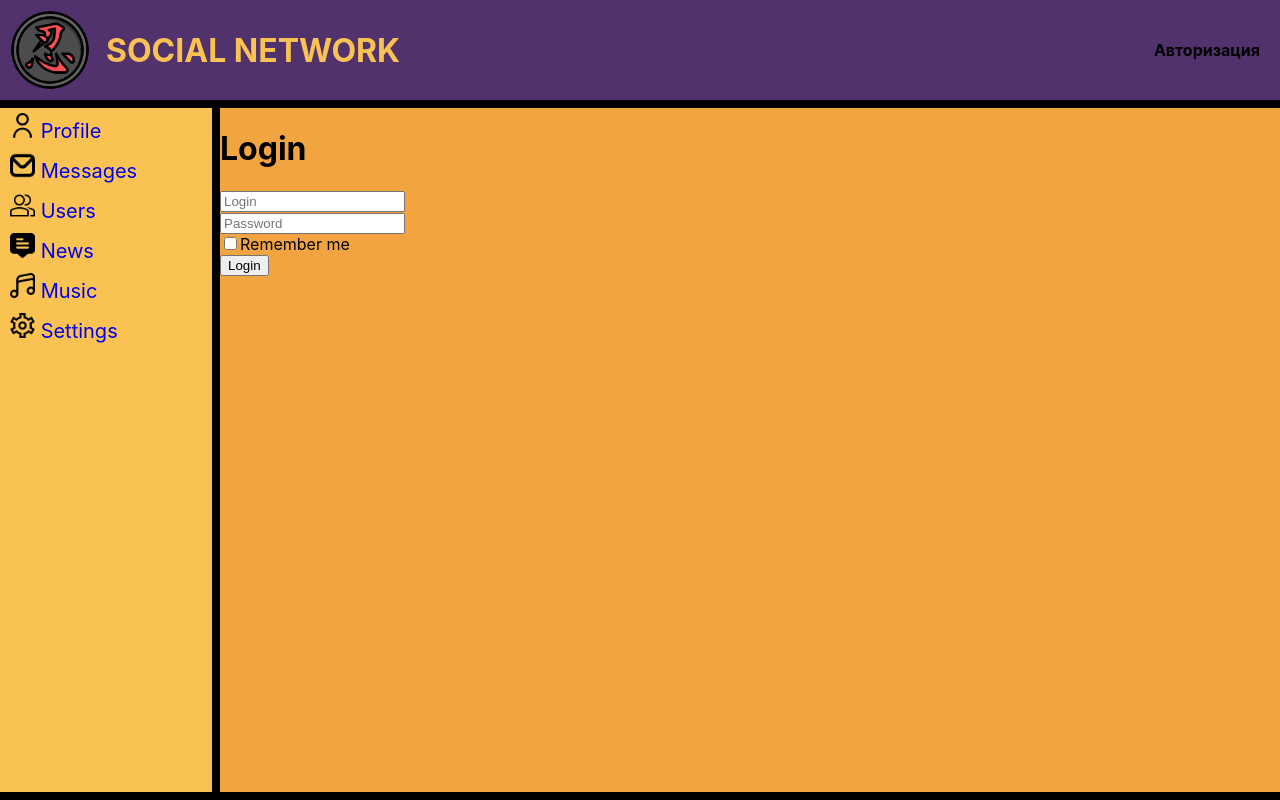
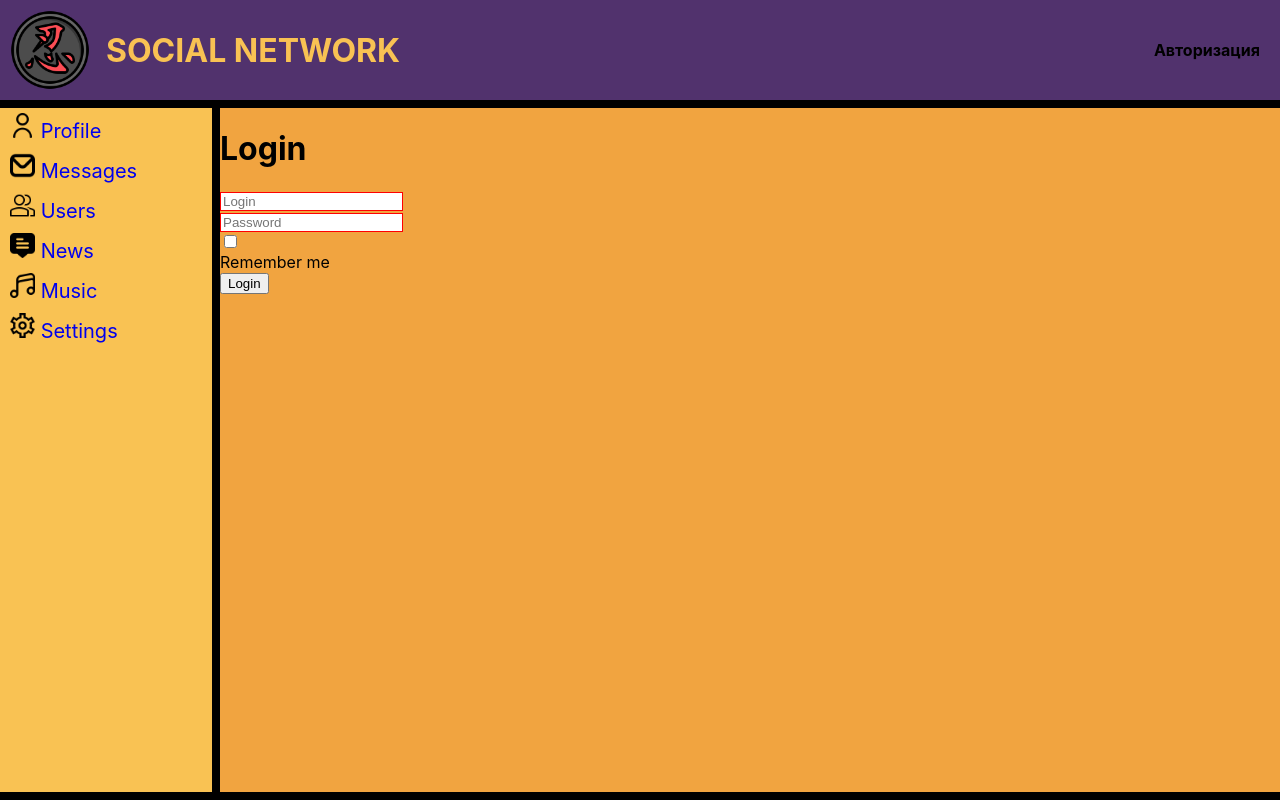
Before and after one commit to SempaiDarcy/social_network, a React (Create React App) app: page /login in a window 1280 px wide. Built offline with nearby package versions, Linux system fonts and the light colour scheme; no server answers.

Commit message:
redux-form field validation (валидация, ошибки). Осторожно Замыкание! 77

```diff
--- a/src/components/Dialogs/AddMessageFromRedux.tsx
+++ b/src/components/Dialogs/AddMessageFromRedux.tsx
@@ -1,15 +1,23 @@
 import React from "react";
 import {Field, InjectedFormProps, reduxForm} from "redux-form";
 import {FormDataType} from "./Dialogs";
+import {Textarea} from "../common/FormsControls/FormsControls";
+import {maxLengthCreator, requiredField} from "../../utils/validators";
 
+const maxLength10 = maxLengthCreator(100)
 const AddMessageForm: React.FC<InjectedFormProps<FormDataType>> = (props) => {
     const {handleSubmit} = props
-    return <form onSubmit={handleSubmit}>
-        <Field type={'text'}  component={'textarea'} name={'message'} placeholder={'Enter your message'}/>
-        <button>Send</button>
-    </form>
+    return (
+        <form onSubmit={handleSubmit}>
+            <Field type={'text'}
+                   component={Textarea}
+                   name={'message'}
+                   placeholder={'Enter your message'}
+                   validate={[requiredField,maxLength10]}/>
+            <button>Send</button>
+        </form>)
 }
 
 export const AddMessageFromRedux = reduxForm<FormDataType>({
-    form:'dialogAddMessageForm'
+    form: 'dialogAddMessageForm'
 })(AddMessageForm)
--- a/src/components/Login/Login.tsx
+++ b/src/components/Login/Login.tsx
@@ -1,18 +1,22 @@
 import React from 'react';
 import {Field, InjectedFormProps, reduxForm} from "redux-form";
+import {Input} from "../common/FormsControls/FormsControls";
+import {maxLengthCreator, requiredField} from "../../utils/validators";
 
 type FormDataType = {
     login: string,
     password: string,
     rememberMe: boolean
 }
+const maxLength15 = maxLengthCreator(15)
+const maxLength10 = maxLengthCreator(10)
 const LoginForm: React.FC<InjectedFormProps<FormDataType>> = (props) => {
     return (
         <div>
             <form onSubmit={props.handleSubmit}>
-                <div><Field placeholder={'Login'} name={'login'} component={'input'}/></div>
-                <div><Field placeholder={'Password'} name={'password'} component={'input'}/></div>
-                <div><Field type="checkbox" name={'rememberMe'} component={'input'}/>Remember me</div>
+                <div><Field validate={[requiredField,maxLength10]} placeholder={'Login'} name={'login'} component={Input}/></div>
+                <div><Field validate={[requiredField,maxLength15]} placeholder={'Password'} name={'password'} component={Input}/></div>
+                <div><Field type="checkbox" name={'rememberMe'} component={Input}/>Remember me</div>
                 <div>
                     <button>Login</button>
                 </div>
--- a/src/components/Profile/MyPosts/AddPost/PostReduxForm.tsx
+++ b/src/components/Profile/MyPosts/AddPost/PostReduxForm.tsx
@@ -2,12 +2,20 @@ import React from "react";
 import {Field, InjectedFormProps, reduxForm} from "redux-form";
 import s from "./AddPost.module.css";
 import {AddPostFormDataType} from "./AddPost";
+import {maxLengthCreator, requiredField} from "../../../../utils/validators";
+import {Textarea} from "../../../common/FormsControls/FormsControls";
+
+const maxLength10 = maxLengthCreator(10)
 
 const PostForm: React.FC<InjectedFormProps<AddPostFormDataType>> = (props) => {
     const {handleSubmit} = props
     return (
             <form onSubmit={handleSubmit}>
-                <Field type={'text'} placeholder={'Add your post'} name={'post'} component={'textarea'}
+                <Field type={'text'}
+                       placeholder={'Add your post'}
+                       name={'post'}
+                       component={Textarea}
+                       validate={[requiredField,maxLength10]}
                 />
                 <button
                     className={s.button}
--- /dev/null
+++ b/src/components/common/FormsControls/FormsControls.module.css
@@ -0,0 +1,12 @@
+.form-control {
+
+}
+.error_input {
+
+}
+.error_textarea {
+    border: 1px red solid ;
+}
+.error_span {
+    color: red;
+}
--- /dev/null
+++ b/src/components/common/FormsControls/FormsControls.tsx
@@ -0,0 +1,76 @@
+import React from 'react';
+import s from './FormsControls.module.css';
+
+interface FormControlProps {
+    children: React.ReactNode;
+    meta: {
+        touched: boolean;
+        error: string;
+    };
+}
+
+export const FormControl = ({ children, meta, ...props }: FormControlProps) => {
+    const hasError = meta.touched && meta.error;
+    return (
+        <div className={s.formControl + ' ' + (hasError ? s.error : '')}>
+            <div>{children}</div>
+            {hasError && <span className={s.error_span}>{meta.error}</span>}
+        </div>
+    );
+};
+
+interface TextareaProps {
+    input: {
+        value: string;
+        onChange: (event: React.ChangeEvent<HTMLTextAreaElement>) => void;
+    };
+    meta: {
+        touched: boolean;
+        error: string;
+    };
+}
+
+export const Textarea = ({ input, meta, ...props }: TextareaProps) => {
+    return (
+        <FormControl meta={meta} {...props}>
+            <textarea className={s.error_textarea} {...input} {...props} />
+        </FormControl>
+    );
+};
+
+interface InputProps {
+    input: {
+        value: string;
+        onChange: (event: React.ChangeEvent<HTMLInputElement>) => void;
+    };
+    meta: {
+        touched: boolean;
+        error: string;
+    };
+}
+
+export const Input = ({ input, meta, ...props }: InputProps) => {
+    return (
+        <FormControl meta={meta} {...props}>
+            <input className={s.error_textarea} {...input} {...props} />
+        </FormControl>
+    );
+};
+// export const Textarea = ({ input, meta, ...props }:TextareaProps) => {// достаем деструктуризацией input meta и хотим все оставшиеся штуки оставить в props
+//     const hasError = meta.touched && meta.error
+//     return (
+//         <div className={s.formControl + ' '+ (hasError? s.error:'')}>
+//             <div><textarea className={s.error_textarea} {...input} {...props} /></div>
+//             { hasError && <span className={s.error_span}>{meta.error}</span>}
+//         </div>
+//     );
+// };
+// export const Input = ({ input, meta, ...props }:InputProps) => {
+//     const hasError = meta.touched && meta.error
+//     return (
+//         <div className={s.formControl + ' '+ (hasError? s.error:'')}>
+//             <div><input className={s.error_textarea} {...input} {...props} /></div>
+//             { hasError && <span className={s.error_span}>{meta.error}</span>}
+//         </div>
+//     );
+// }
--- /dev/null
+++ b/src/utils/validators/index.ts
@@ -0,0 +1,12 @@
+export const requiredField = (value:any) => {
+    if (value) return undefined
+    return 'Field is required'
+}
+export  const maxLength30 = (value:any) => {
+    if(value && value.length>30) return 'Max length is 30 symbols'
+    return undefined
+}
+export  const maxLengthCreator =(maxLength:number) => (value:any) => {
+    if(value.length>maxLength) return `Max length is ${maxLength} symbols`
+    return undefined
+}
```
Also changed, not shown: src/components/Profile/MyPosts/MyPosts.tsx (+7 -1 lines), 1 other file (tests, documents, lock files or other folders).
